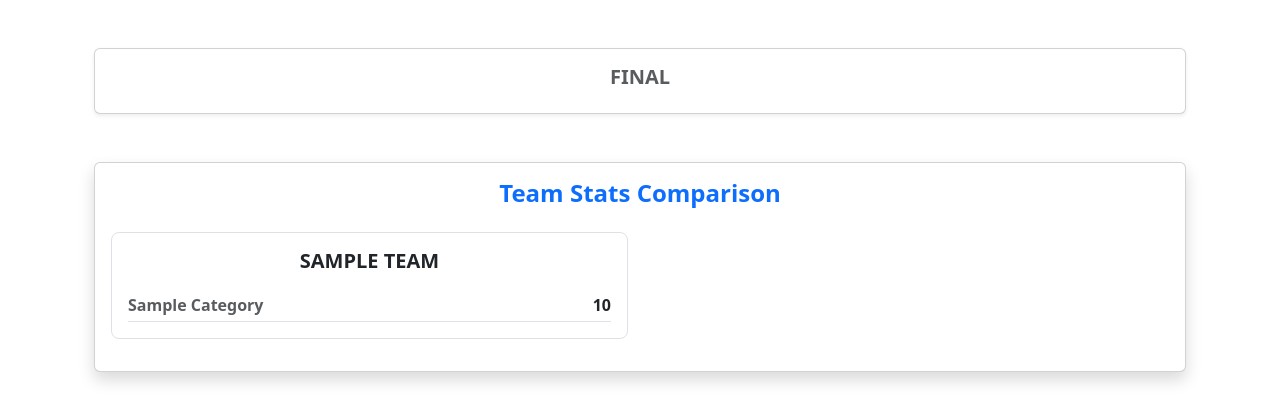
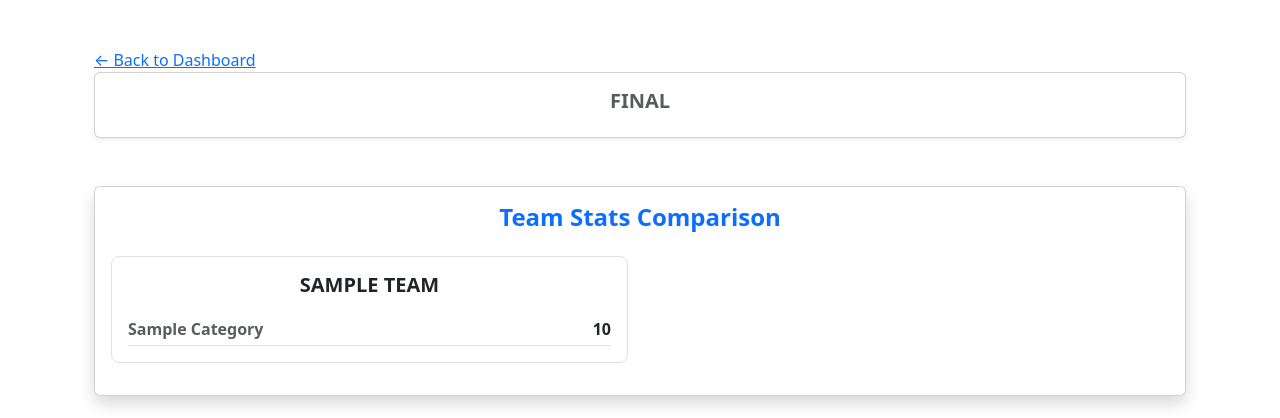
Before and after one commit to jacobrluttrull/oklahoma_sooners_dashboard, a Django app: template templates/stats/boxscore.html in a window 1280 px wide. Shown: the part 16-434 px from the top of the page. Run offline with Django 5.2, Linux system fonts and the light colour scheme; tables that the repository leaves empty hold one stand-in row (values such as "Sample post"); the template is opened without the code that fills it: values that come from a table or form of the project are taken from there, most other values are stand-ins (such as "Sample title", 1, 10 or a date in 2020).

Commit message:
Add navigation link to return to Dashboard in boxscore.html

```diff
--- a/templates/stats/boxscore.html
+++ b/templates/stats/boxscore.html
@@ -1,6 +1,8 @@
 {% extends "base.html" %}
 {% block content %}
 <div class="container mt-5 mb-5">
+<a href="{% url 'stats:home' %}">← Back to Dashboard</a>
+
 
   <!-- ===== GAME HEADER / SCOREBOARD ===== -->
   <div class="card shadow-sm mb-5">
```
